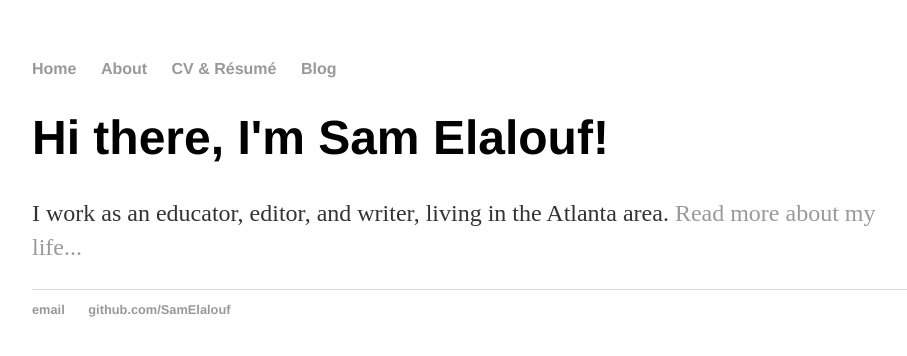
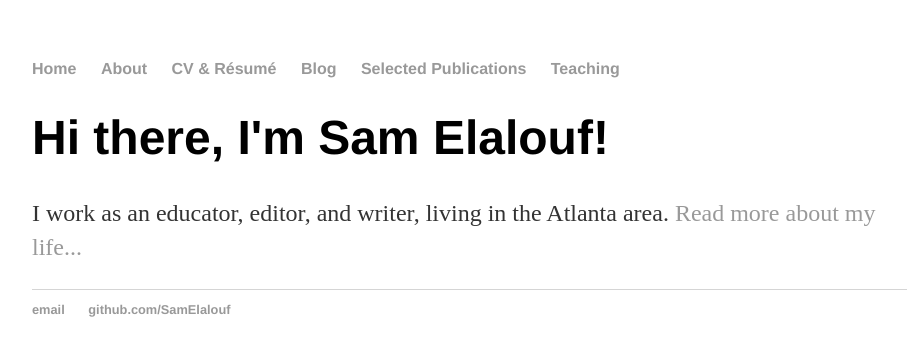
Before and after one commit to SamElalouf/samelalouf.github.io, a Jekyll site: the page built from index.html, in a window 1280 px wide. Shown: the top 356 px of the page, without its empty margins (160-1067 px from the left). Built offline with Jekyll 4.4.1, drawn with Linux system fonts in a browser that asks for light colours.

Commit message:
Update default.html

```diff
--- a/_layouts/default.html
+++ b/_layouts/default.html
@@ -12,6 +12,8 @@
 		        	<li><a href="/about">About</a></li>
 	        		<li><a href="/cv & résumé">CV & Résumé</a></li>
 	        		<li><a href="/blog">Blog</a></li>
+				<li><a href="/selected publications">Selected Publications</a></li>
+				<li><a href="/teaching">Teaching</a></li>
 	    		</ul>
 			</nav>
 			<div class="container">
```
